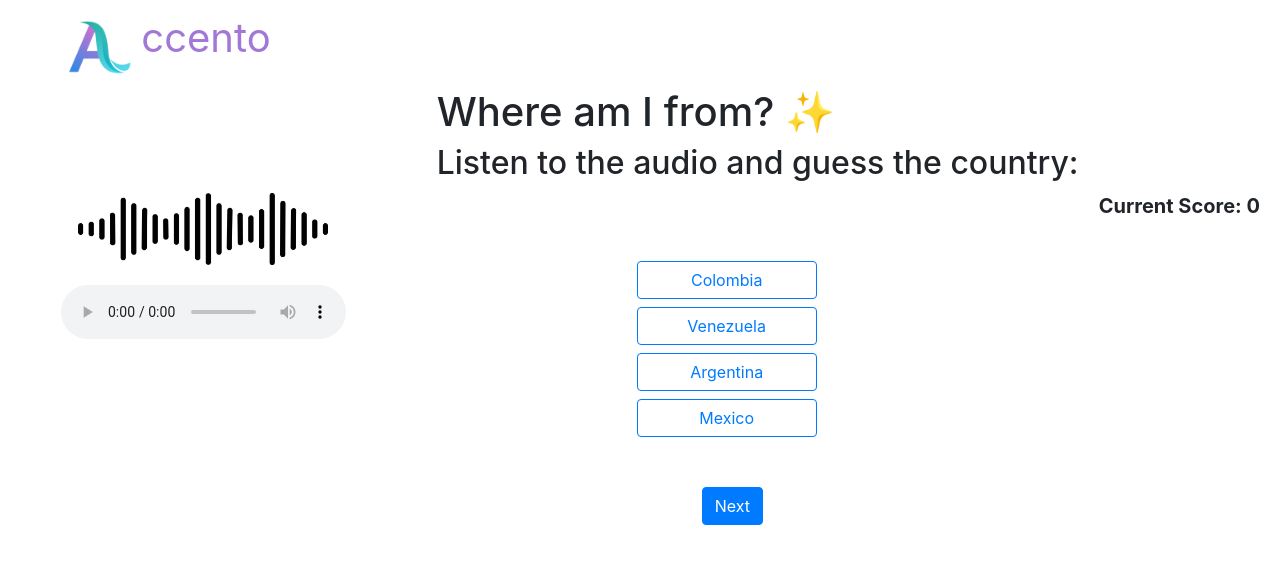
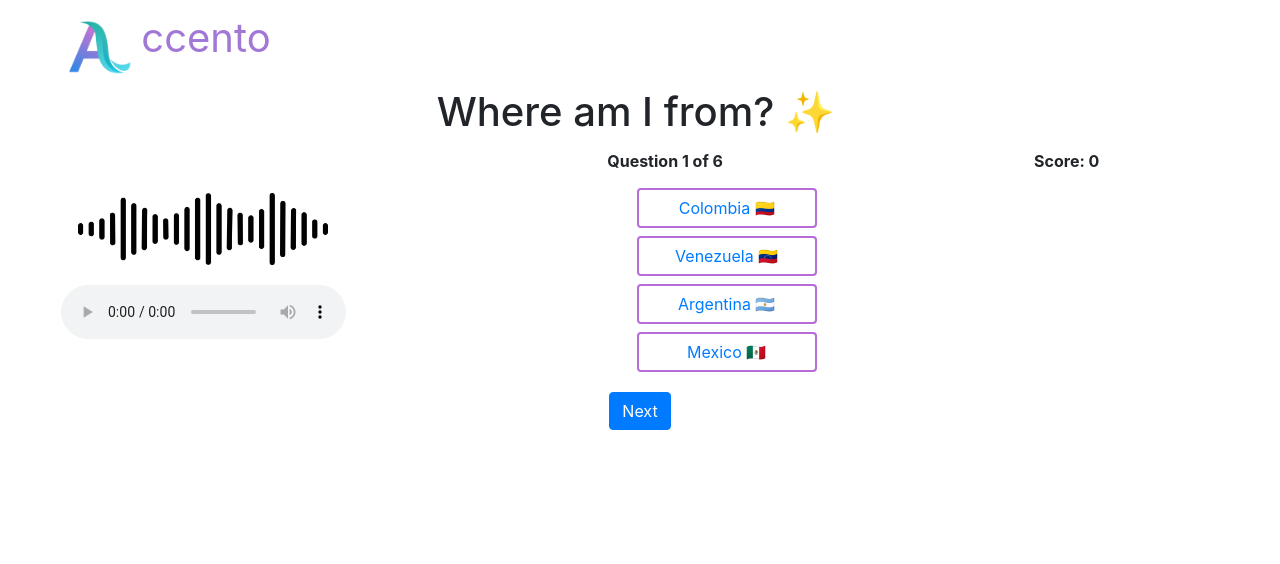
Before and after one commit to ColumbianJayz/Columbia-UI, a Flask app: page /quiz/1 in a window 1280 px wide. Shown: the top 564 px of the page. Run offline with Flask 3, Linux system fonts and the light colour scheme; some libraries are stand-ins or nearby versions.

Commit message:
Moved quiz feedback to the bottom

```diff
--- a/server.py
+++ b/server.py
@@ -68,23 +68,23 @@ quiz_questions = {
     "1": {
         "quiz_id": "1",
         "audio_quiz": "venezuelan.mp3",
-        "options": ["Colombia", "Venezuela", "Argentina", "Mexico"],
-        "answer": "Venezuela",
+        "options": ["Colombia 🇨🇴", "Venezuela 🇻🇪", "Argentina 🇦🇷", "Mexico 🇲🇽"],
+        "answer": "Venezuela 🇻🇪",
         "next_question": "2",
         "previous_question": None
     },
     "2": {
         "quiz_id": "2",
         "audio_quiz": "argentinan.mp3",
-        "options": ["Venezuela", "Argentina", "Mexico", "Puerto Rico"],
-        "answer": "Argentina",
+        "options": ["Venezuela 🇻🇪", "Argentina 🇦🇷", "Mexico 🇲🇽", "Puerto Rico 🇵🇷"],
+        "answer": "Argentina 🇦🇷",
         "next_question": "3",
         "previous_question": "1"
     },
     "3": {
         "quiz_id": "3",
         "audio_quiz": "Colombia.mp3",
-        "options": ["Argentina", "Colombia", "Puerto Rico", "El Salvador"],
+        "options": ["Argentina 🇦🇷", "Colombia 🇨🇴", "Puerto Rico 🇵🇷", "El Salvador 🇸🇻"],
         "answer": "Colombia",
         "next_question": "4",
         "previous_question": "2"
@@ -92,24 +92,24 @@ quiz_questions = {
     "4": {
         "quiz_id": "4",
         "audio_quiz": "salvadoran.mp3",
-        "options": ["Mexico", "Puerto Rico", "El Salvador", "Colombia"],
-        "answer": "El Salvador",
+        "options": ["Mexico 🇲🇽", "Puerto Rico 🇵🇷", "El Salvador 🇸🇻", "Colombia 🇨🇴"],
+        "answer": "El Salvador 🇸🇻",
         "next_question": "5",
         "previous_question": "3"
     },
     "5": {
         "quiz_id": "5",
         "audio_quiz": "mexico.mp3",
-        "options": ["Puerto Rico", "El Salvador", "Mexico", "Venezuela"],
-        "answer": "Mexico",
+        "options": ["Puerto Rico 🇵🇷", "El Salvador 🇸🇻", "Mexico 🇲🇽", "Venezuela 🇻🇪"],
+        "answer": "Mexico 🇲🇽",
         "next_question": "6",
         "previous_question": "4"
     },
     "6": {
         "quiz_id": "6",
         "audio_quiz": "Puerto Rico.mp3",
-        "options": ["El Salvador", "Colombia", "Puerto Rico", "Argentina"],
-        "answer": "Puerto Rico",
+        "options": ["El Salvador 🇸🇻", "Colombia 🇨🇴", "Puerto Rico 🇵🇷","Argentina 🇦🇷"],
+        "answer": "Puerto Rico 🇵🇷",
         "next_question": "end",
         "previous_question": "5"
     }
@@ -139,15 +139,10 @@ def learn(countries_id):
 @app.route('/quiz/<quiz_id>', methods=['GET', 'POST'])
 def quiz(quiz_id):
     audio_filename = quiz_questions[quiz_id]["audio_quiz"]
+    current_question_number = list(quiz_questions.keys()).index(quiz_id) + 1  # Calculate current question number
+    total_questions = len(quiz_questions)  # Total number of questions
+
     if request.method == 'POST':
-        # Handle previous question navigation
-        if 'previous' in request.form:
-            previous_id = quiz_questions[quiz_id].get('previous_question')
-            if previous_id:
-                item = quiz_questions.get(previous_id)
-                return render_template('quiz.html', item=item, quiz_id=previous_id, feedback=None, attempts=0, score=request.form['score'], audio_filename=audio_filename)
-
-        # Handle answer checking and next question logic
         user_answer = request.form.get('answer')
         attempts = int(request.form.get('attempts', 0)) + 1
         score = int(request.form.get('score', 0))  # Retrieve the score from the form
@@ -170,10 +165,11 @@ def quiz(quiz_id):
             return render_template('score.html', score=score)
         else:
             item = quiz_questions.get(next_id)
-            return render_template('quiz.html', item=item, quiz_id=next_id, feedback=feedback, attempts=attempts, score=score, audio_filename=audio_filename)
+            return render_template('quiz.html', item=item, quiz_id=next_id, feedback=feedback, attempts=attempts, score=score, audio_filename=audio_filename, current_question_number=current_question_number, total_questions=total_questions)
     else:
         item = quiz_questions.get(quiz_id)
-        return render_template('quiz.html', item=item, quiz_id=quiz_id, feedback=None, attempts=0, score=0, audio_filename=audio_filename)
+        return render_template('quiz.html', item=item, quiz_id=quiz_id, feedback=None, attempts=0, score=0, audio_filename=audio_filename, current_question_number=current_question_number, total_questions=total_questions)
+
 
 @app.route('/audio/<path:filename>')
 def download_file(filename):
--- a/static/main.css
+++ b/static/main.css
@@ -1,3 +1,13 @@
+/* OUR STYLE COLORS */
+
+:root {
+  --our-purple: #a278d7; /* Define your purple color as a variable */
+  --correct-green: #78d7a1;
+  --wrong-red: #78d7a1;
+}
+
+
+
 /* All */
 .logo-navbar {
   padding-left: 60px;
@@ -67,8 +77,10 @@
 
     font-size: 25px;
     font-weight: bold;
-    color: #a278d7;
+    color: var(--our-purple);
 }
+
+
 
 .explore-quiz-button{
     width: 10%;
@@ -199,6 +211,31 @@
 
 
 
+.score-and-question {
+  display: flex;
+  justify-content: space-around;
+  padding: 5px 20px;
+  font-size: 16px;
+  font-weight: bold;
+}
+.score-and-question > div {
+  margin-right: 10px;
+}
+.feedback-and-next {
+  padding: 20px 0;
+  text-align: center;
+}
+
+/* MULTIPLE CHOICE IN QUIZ*/
+.option-button {
+  border: 2px solid #b76cd7; /* Blue border for example */
+  margin-top: 10px;
+}
+.option-button:hover {
+  border-color: #7379f5; /* Darker blue on hover */
+}
+
+
 
 /* Score Page */
 .score-box{
--- a/templates/quiz.html
+++ b/templates/quiz.html
@@ -15,31 +15,30 @@
         </div>
         <div class="col-md-8">
             <h1 class="edit-h1">Where am I from? ✨</h1>
-            <form action="{{ url_for('quiz', quiz_id=quiz_id) }}" method="post">
-                <div class="question">
-                    <h2>Listen to the audio and guess the country:</h2>
+            <div class="option-container">
+                <div class="score-and-question">
+                    <div>Question {{ current_question_number }} of {{ total_questions }}</div>
+                    <div>Score: {{ score }}</div>
                 </div>
-                {% if feedback %}
-                <div class="alert alert-info">{{ feedback }}</div>
-                {% endif %}
-
-                <div class="option-container">
-                    <div class="score-container">Current Score: {{ score }}</div>
                 {% for option in item.options %}
                 <button type="button" class="btn btn-outline-primary btn-block option-button" onclick="selectOption(this)">
                     {{ option }}
                 </button>
                 {% endfor %}
             </div>
-
-                <div class="btn-center">
+        </div>
+    </div>
+    <div class="row feedback-and-next">
+        <div class="col-12">
+            <form action="{{ url_for('quiz', quiz_id=quiz_id) }}" method="post">
                 <button type="submit" class="btn btn-primary">Next</button>
-                </div>
-
                 <input type="hidden" name="answer" id="selectedAnswer">
                 <input type="hidden" name="attempts" value="{{ attempts }}">
-                <input type="hidden" name="score" value="{{ score }}">  <!-- Hidden score input -->
+                <input type="hidden" name="score" value="{{ score }}">
             </form>
+            {% if feedback %}
+            <div class="alert alert-info">{{ feedback }}</div>
+            {% endif %}
         </div>
     </div>
     {% else %}
```
Lines whose indentation alone changed are shown as unchanged.
